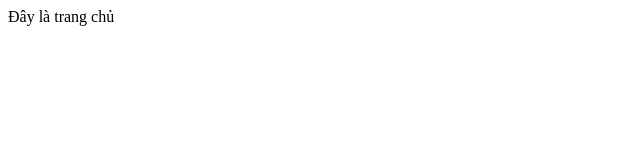
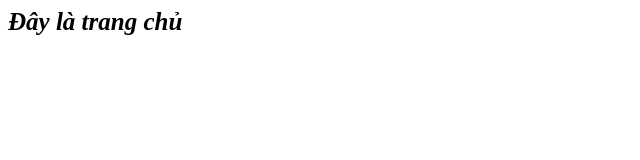
Before and after one commit to ttnhon/webprofile, a plain HTML site: page index.html in a window 1280 px wide. Shown: the whole page, without its empty margins (0-640 px from the left). Drawn offline with Linux system fonts and the light colour scheme.

Commit message:
Thêm css

```diff
--- a/index.html
+++ b/index.html
@@ -2,8 +2,15 @@
 <html>
 <head>
 	<title>Home page</title>
+	<style type="text/css">
+		.style1 {
+			font-weight: bold;
+			font-size: 25px;
+			font-style: italic;
+		}
+	</style>
 </head>
 <body>
-	<div>Đây là trang chủ</div>
+	<div class="style1">Đây là trang chủ</div>
 </body>
 </html>
```
